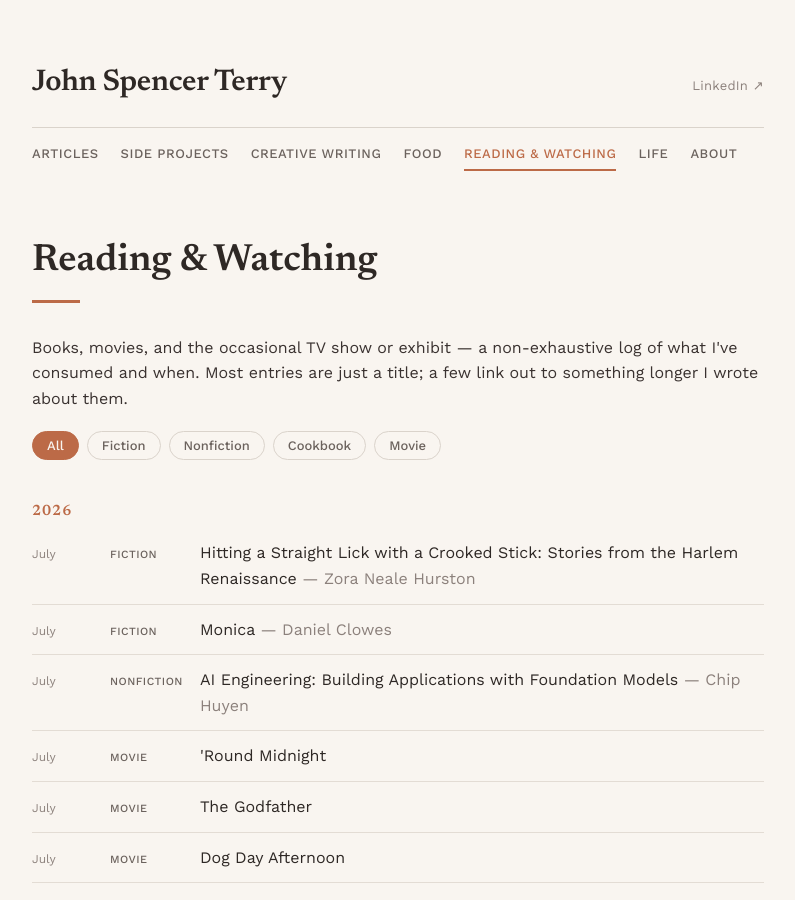
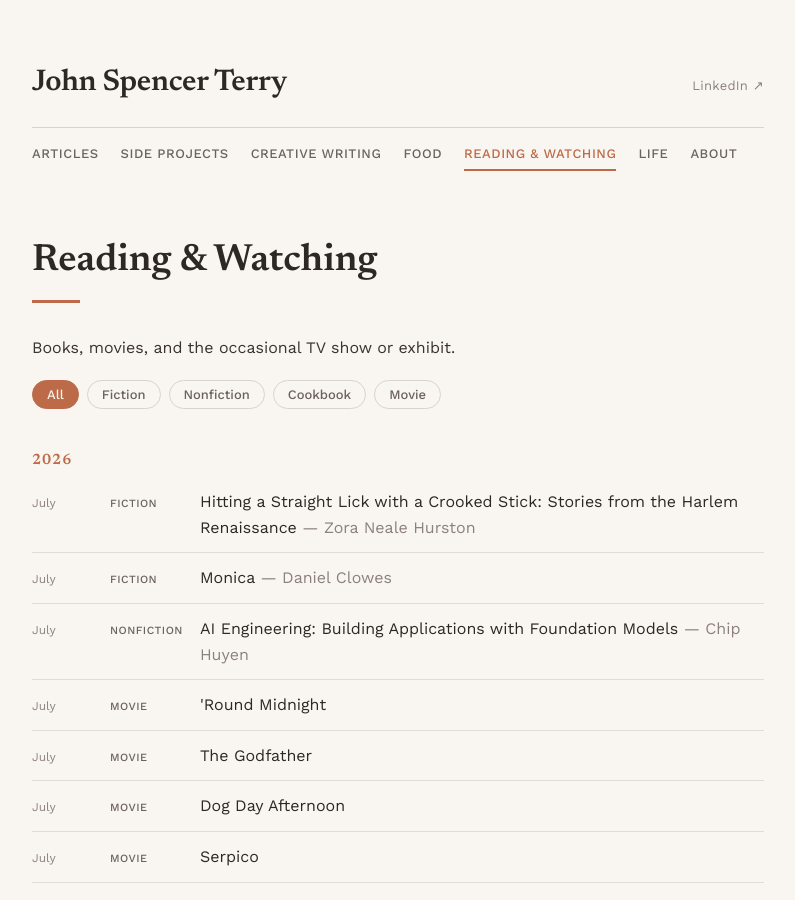
Before and after one commit to JohnSpencerTerry/wb, a Jekyll site: the page built from media.md, in a window 1280 px wide and 900 px high. Shown: the whole window, without its empty margins (242-1037 px from the left). Built offline with Jekyll 4.4.1, drawn with Linux system fonts in a browser that asks for light colours.

Commit message:
Update media.md

```diff
--- a/media.md
+++ b/media.md
@@ -6,7 +6,7 @@ nav: media
 ---
 
 {% include page-heading.html title=page.title %}
-<p>Books, movies, and the occasional TV show or exhibit — a non-exhaustive log of what I've consumed and when. Most entries are just a title; a few link out to something longer I wrote about them.</p>
+<p>Books, movies, and the occasional TV show or exhibit.</p>
 <div class="media-filter">
   <button type="button" class="media-filter-btn active" data-filter="all">All</button>
   <button type="button" class="media-filter-btn" data-filter="fiction">Fiction</button>
```
